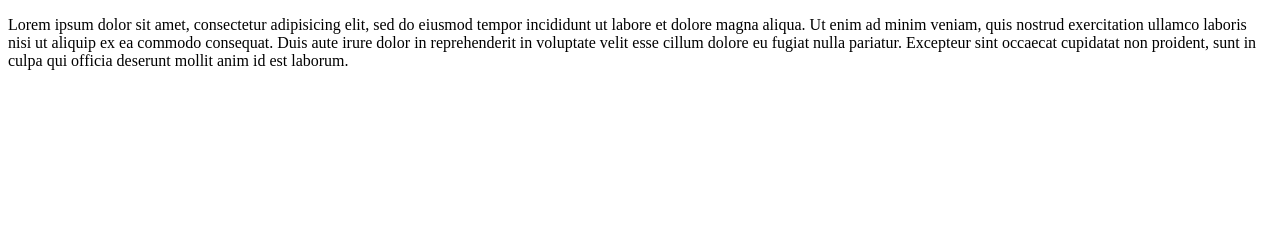
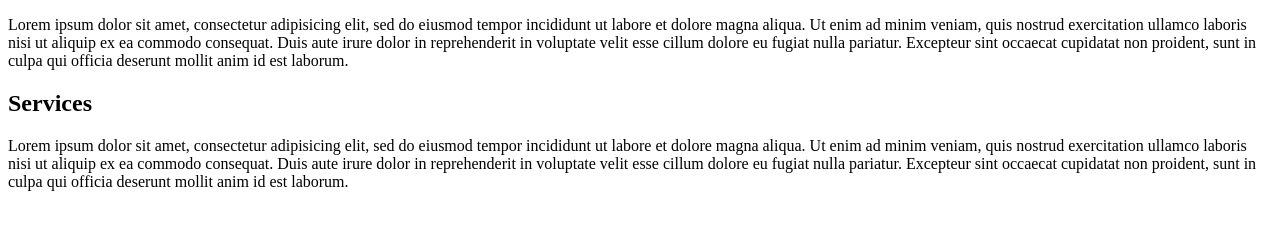
Before and after one commit to bolenge/gl2-2022, a plain HTML site: page index.html in a window 1280 px wide. Drawn offline with Linux system fonts and the light colour scheme.

Commit message:
ajout de la section services

```diff
--- a/index.html
+++ b/index.html
@@ -12,5 +12,16 @@
 	consequat. Duis aute irure dolor in reprehenderit in voluptate velit esse
 	cillum dolore eu fugiat nulla pariatur. Excepteur sint occaecat cupidatat non
 	proident, sunt in culpa qui officia deserunt mollit anim id est laborum.</p>
+
+	<section>
+		<h1>Services</h1>
+
+		<p>Lorem ipsum dolor sit amet, consectetur adipisicing elit, sed do eiusmod
+		tempor incididunt ut labore et dolore magna aliqua. Ut enim ad minim veniam,
+		quis nostrud exercitation ullamco laboris nisi ut aliquip ex ea commodo
+		consequat. Duis aute irure dolor in reprehenderit in voluptate velit esse
+		cillum dolore eu fugiat nulla pariatur. Excepteur sint occaecat cupidatat non
+		proident, sunt in culpa qui officia deserunt mollit anim id est laborum.</p>
+	</section>
 </body>
 </html>
```
